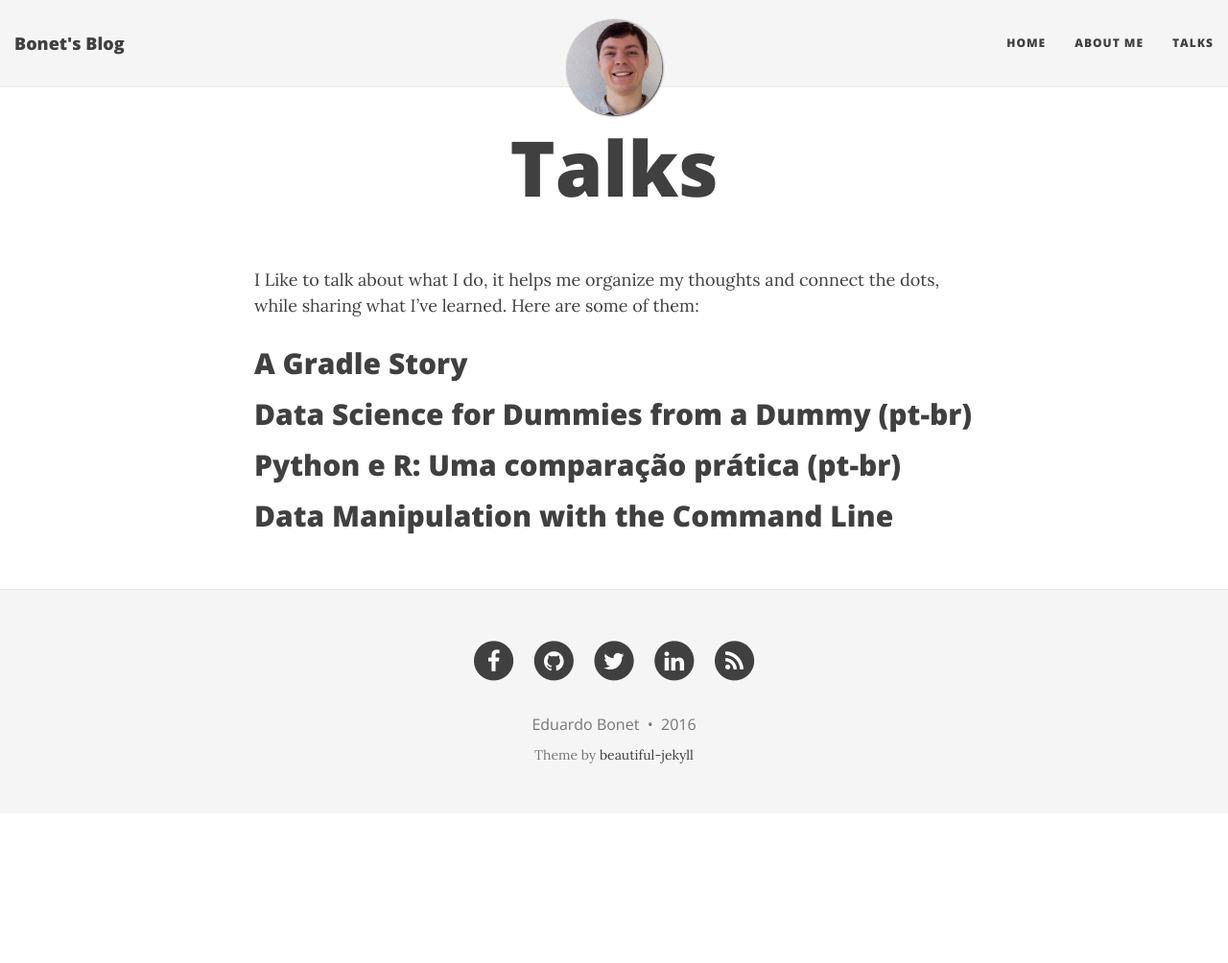
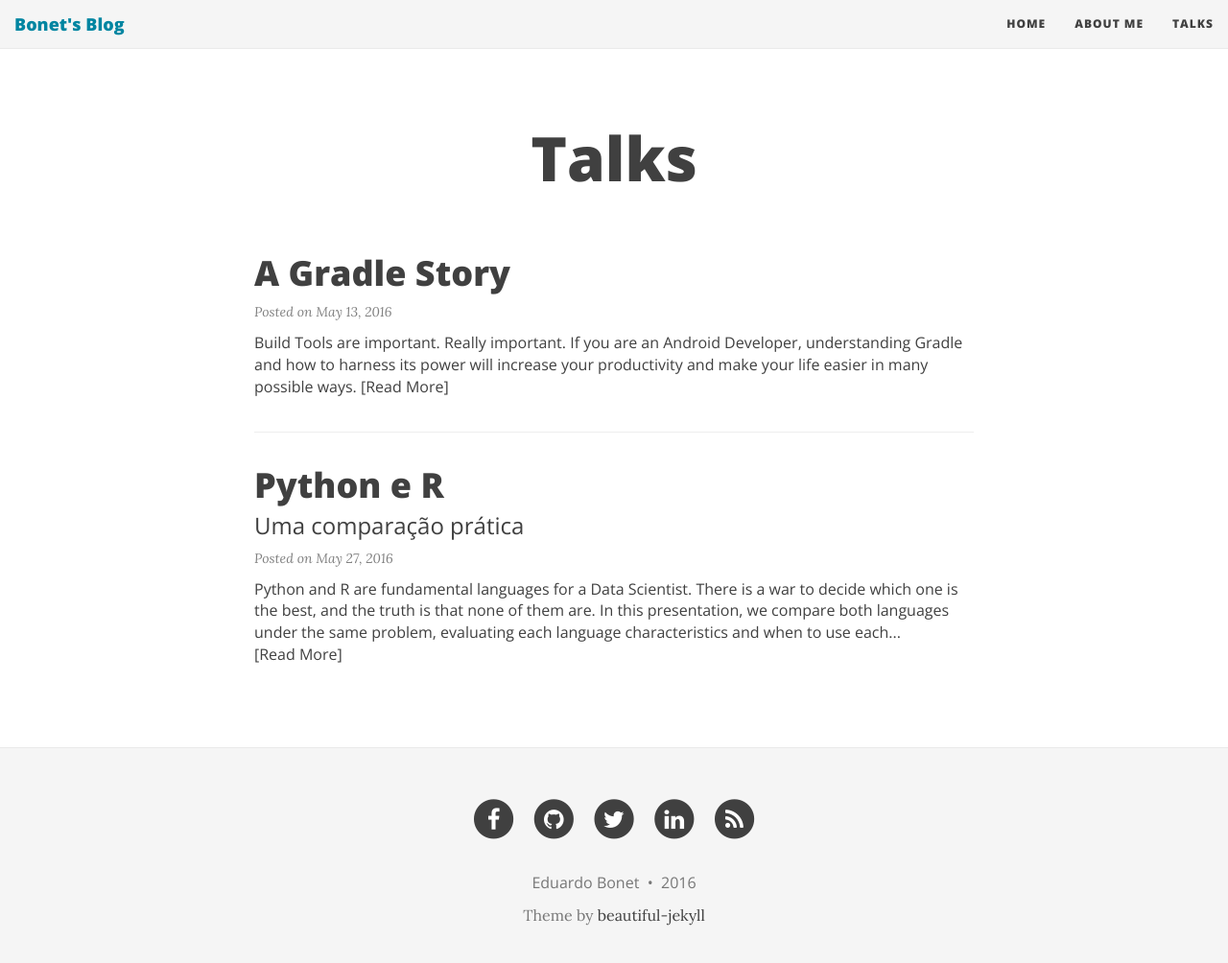
Before and after one commit to ebonet-zz/ebonet.github.io, a Jekyll site: the page built from talks.html, in a window 1280 px wide and 1016 px high. Shown: the top 1004 px of the window at 96% size. Built offline with Jekyll 4.4.1, drawn with Linux system fonts in a browser that asks for light colours; nearby versions of some CDN libraries.

Commit message:
Added talks section.

```diff
--- a/_config.yml
+++ b/_config.yml
@@ -83,6 +83,11 @@
 kramdown:
   input: GFM
 
+
+collections:
+  talks:
+    output: true
+
 # Default YAML values (more information on Jekyll's site)
 defaults:
   -
@@ -92,12 +97,20 @@
     values:
       layout: "post"
       comments: true  # add comments to all blog posts
+      show-avatar: false
   -
     scope:
       path: "" # all files
     values:
       layout: "page"
       show-avatar: true
+  -
+    scope:
+      path: "" # all files
+    values:
+      layout: "talk"
+      comments: true
+      show-avatar: false
 
 # Exclude these files from production site
 exclude:
--- /dev/null
+++ b/_talks/a-gradle-story.md
@@ -0,0 +1,9 @@
+---
+title: A Gradle Story
+slideurl: "//www.slideshare.net/slideshow/embed_code/key/kECVdxcLAf4DWh"
+date: 2016-05-13
+conference: \#TDC 2016 - Floripa
+category: Android
+---
+
+Build Tools are important. Really important. If you are an Android Developer, understanding Gradle and how to harness its power will increase your productivity and make your life easier in many possible ways.
--- /dev/null
+++ b/_talks/python-e-r.md
@@ -0,0 +1,17 @@
+---
+title: Python e R
+subtitle: Uma comparação prática
+slideurl: "//www.slideshare.net/slideshow/embed_code/key/40JCpMqiDGK4bs"
+conferences:
+  - name: 3º Floripa Data Science Meetup
+    date: 2016/04/22
+  - name: TDC 2016 Floripa - Big Data Track
+    date: 2016/05/11
+category: Data Science
+---
+
+Python and R are fundamental languages for a Data Scientist. There is a war to decide which one is the best, and the truth is that none of them are. In this presentation, we compare both languages under the same problem, evaluating each language characteristics and when to use each one.
+
+*Slides are in Portuguese*
+
+Python e R são linguagens fundamentais para um Cientista de Dados. Existe grande discussão sobre qual é melhor, e a verdade e que não existe uma melhor. Nesses slides, fazemos uma comparação prática sobre as características de cada uma das linguagens, e quando usá-las
--- a/css/main.css
+++ b/css/main.css
@@ -4,7 +4,7 @@
 
 body {
   font-family: 'Lora', 'Times New Roman', serif;
-  font-size: 18px;
+  font-size: 16px;
   color: #404040;
   position: relative;
   background: #FFF;
@@ -120,7 +120,7 @@
 
 @media only screen and (min-width: 768px) {
   .navbar-custom {
-    padding: 20px 0;
+    /*padding: 20px 0;*/
     -webkit-transition: background .5s ease-in-out,padding .5s ease-in-out;
     -moz-transition: background .5s ease-in-out,padding .5s ease-in-out;
     transition: background .5s ease-in-out,padding .5s ease-in-out;
@@ -238,7 +238,7 @@
   background: #F5F5F5;
   border-top: 1px #EAEAEA solid;
   margin-top: 50px;
-  font-size: 14px;
+  font-size: 16px;
 }
 
 footer a {
@@ -300,7 +300,7 @@
 }
 
 .post-preview .post-title {
-  font-size: 30px;
+  font-size: 24px;
   margin-top: 0;
 }
 .post-preview .post-subtitle {
@@ -309,17 +309,23 @@
   margin-bottom: 10px;
 }
 .post-preview .post-meta,
-.post-heading .post-meta {
+.post-heading .post-meta,
+.talk-meta {
   color: #808080;
-  font-size: 18px;
+  font-size: 14px;
   font-style: italic;
   margin: 0 0 10px;
 }
+
+.talk-meta {
+  margin: 0 !important
+}
+
 .post-preview .post-entry {
   font-family: 'Open Sans', 'Helvetica Neue', Helvetica, Arial, sans-serif;
 }
 .post-preview .post-read-more {
-  font-weight: 800;
+  font-weight: 400;
 }
 
 @media only screen and (min-width: 768px) {
@@ -421,10 +427,10 @@
     padding: 150px 0;
   }
   .intro-header .page-heading h1 {
-    font-size: 80px;
+    font-size: 64px;
   }
   .intro-header .post-heading h1 {
-    font-size: 50px;
+    font-size: 40px;
   }
   .intro-header.big-img .img-desc {
     font-size: 14px;
@@ -549,3 +555,35 @@
 table tr td :last-child {
   margin-bottom: 0;
 }
+
+.article-author {
+  /* margin-left: 195px; */
+  margin-bottom: 40px;
+  padding-top: 20px;
+  /* margin-right: 20px; */
+  font-size: 14px;
+  border-top: 1px solid #e7e7e7;
+  overflow: auto;
+}
+
+.article-author img {
+  border-radius: 50%;
+  vertical-align: middle;
+  margin-right: 15px;
+}
+
+.article-author .avatar {
+  float: left;
+}
+
+.article-author h4 {
+  margin: 0;
+  font-size: 18px;
+  margin-bottom: 6px;
+}
+
+.article-author .name {
+  margin:0;
+  margin-top: 5px;
+  float: left;
+}
--- a/index.html
+++ b/index.html
@@ -1,6 +1,7 @@
 ---
 title: Bonet's Blog
 subtitle: Chronicles of a learner
+show-avatar: true
 ---
 
 <div class="posts-list">
--- /dev/null
+++ b/talks.html
@@ -0,0 +1,32 @@
+---
+layout: page
+title: Talks
+comments: false
+---
+
+
+<div class="posts-list">
+  {% for talk in site.talks %}
+  <article class="post-preview">
+    <a href="{{ talk.url | prepend: site.baseurl }}">
+	  <h2 class="post-title">{{ talk.title }}</h2>
+
+	  {% if talk.subtitle %}
+	  <h3 class="post-subtitle">
+	    {{ talk.subtitle }}
+	  </h3>
+	  {% endif %}
+    </a>
+
+    <p class="post-meta">
+      Posted on {{ talk.date | date: "%B %-d, %Y" }}
+    </p>
+
+    <div class="post-entry">
+      {{ talk.content | truncatewords: 50 | strip_html | xml_escape}}
+	  <a href="{{ talk.url | prepend: site.baseurl }}" class="post-read-more">[Read&nbsp;More]</a>
+    </div>
+
+   </article>
+  {% endfor %}
+</div>
--- a/talks.md
+++ /dev/null
@@ -1,17 +0,0 @@
----
-layout: page
-title: Talks
-permalink: /talks/
----
-
-I Like to talk about what I do, it helps me organize my thoughts and connect
-the dots, while sharing what I've learned. Here are some of them:
-
-
-## A Gradle Story
-
-## Data Science for Dummies from a Dummy (pt-br)
-
-## Python e R: Uma comparação prática (pt-br)
-
-## Data Manipulation with the Command Line
```
Also changed, not shown: _includes/signature.html (added, +11 -0 lines), _layouts/post.html (+14 -6 lines), _layouts/talk.html (added, +40 -0 lines).
